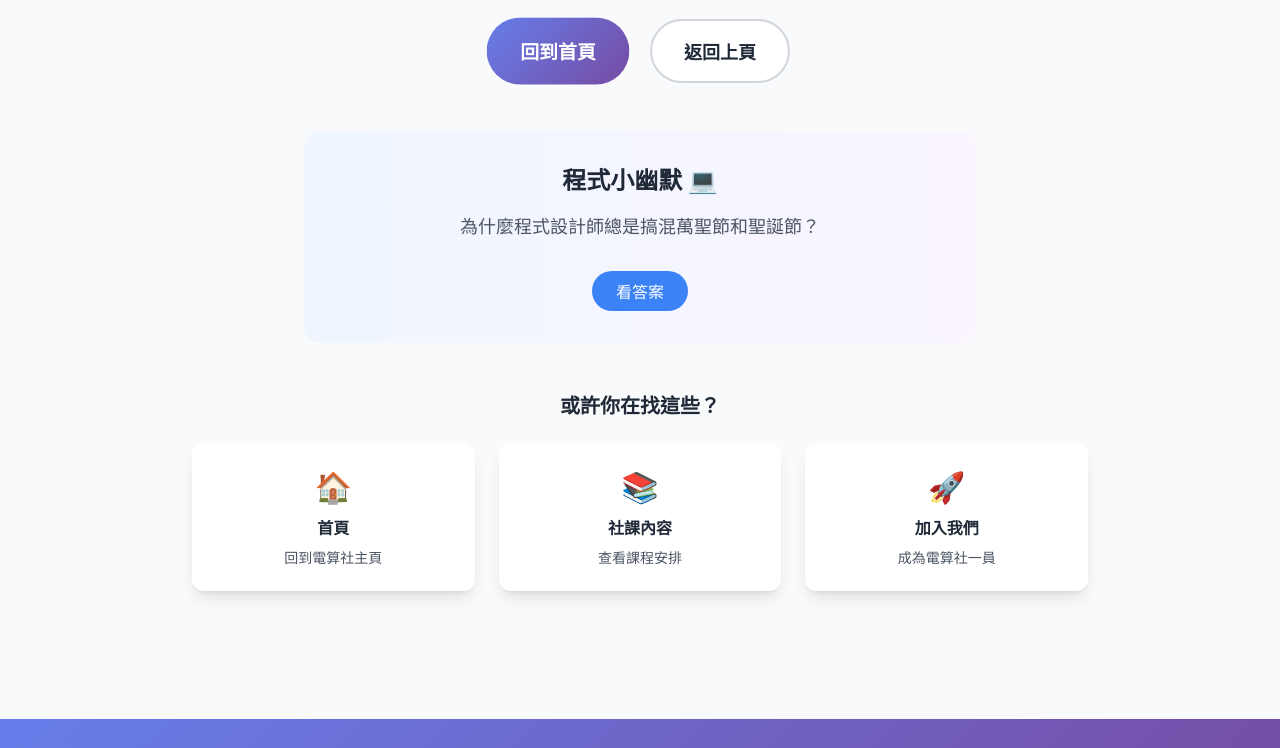
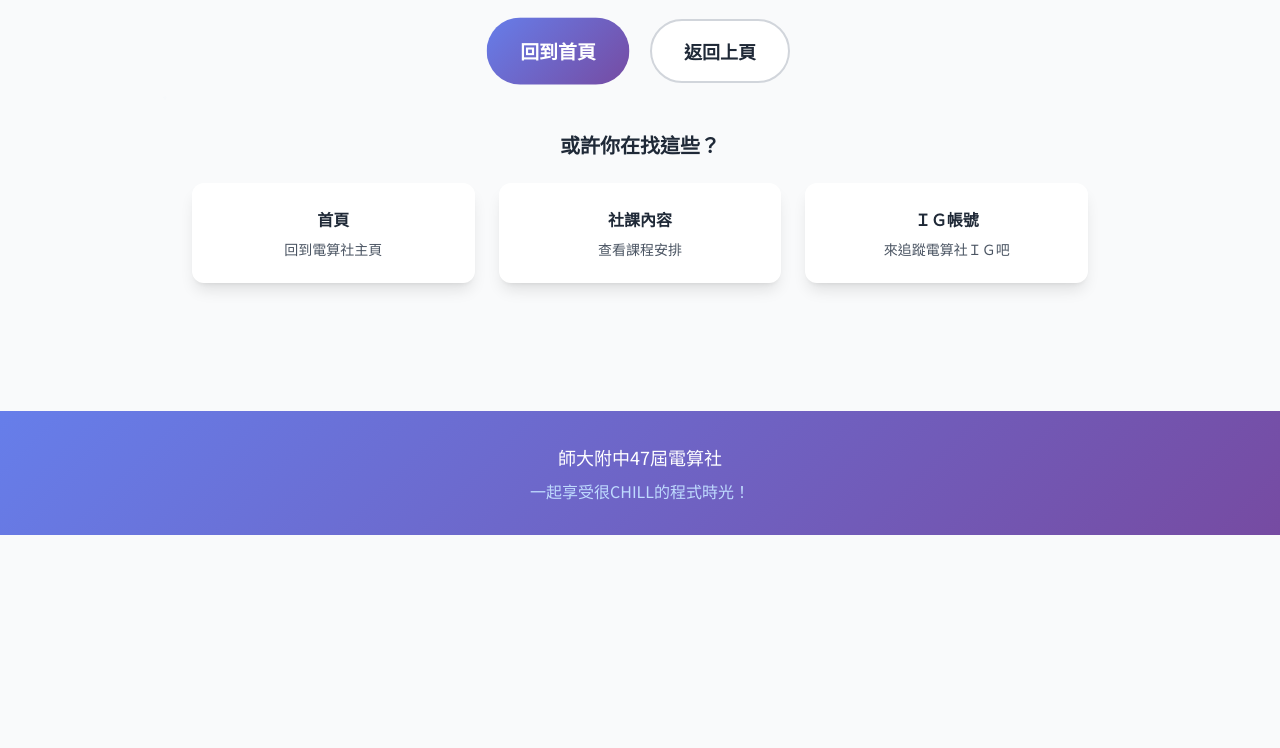
Before and after one commit to hsnucrc47/hsnucrc47.github.io, a plain HTML site: page 404.html in a window 1280 px wide. Shown: the part 497-1245 px from the top of the page. After the commit the page ends 1032 px from the top, so only its background shows below. Drawn offline with nearby package versions, Linux system fonts and the light colour scheme.

Commit message:
更新404頁面

```diff
--- a/404.html
+++ b/404.html
@@ -168,39 +168,21 @@
                 </button>
             </div>
 
-            <!-- Fun Programming Joke -->
-            <div class="bg-gradient-to-r from-blue-50 to-purple-50 rounded-2xl p-8 max-w-2xl mx-auto card-hover">
-                <h3 class="text-2xl font-bold text-gray-800 mb-4">程式小幽默 💻</h3>
-                <p class="text-lg text-gray-600 mb-4" id="joke">
-                    為什麼程式設計師總是搞混萬聖節和聖誕節？
-                </p>
-                <p class="text-base text-gray-500" id="punchline" style="display: none;">
-                    因為 Oct 31 == Dec 25 😄
-                </p>
-                <button onclick="showPunchline()" id="jokeBtn"
-                    class="mt-4 bg-blue-500 text-white px-6 py-2 rounded-full hover:bg-blue-600 transition-colors">
-                    看答案
-                </button>
-            </div>
-
             <!-- Helpful Links -->
             <div class="mt-12">
                 <h3 class="text-xl font-semibold text-gray-800 mb-6">或許你在找這些？</h3>
                 <div class="grid grid-cols-1 md:grid-cols-3 gap-6 max-w-4xl mx-auto">
                     <a href="/" class="bg-white rounded-xl p-6 shadow-lg card-hover">
-                        <div class="text-3xl mb-3">🏠</div>
                         <h4 class="font-semibold text-gray-800 mb-2">首頁</h4>
                         <p class="text-gray-600 text-sm">回到電算社主頁</p>
                     </a>
-                    <a href="#courses" class="bg-white rounded-xl p-6 shadow-lg card-hover">
-                        <div class="text-3xl mb-3">📚</div>
+                    <a href="https://hsnucrc47.github.io/#courses" class="bg-white rounded-xl p-6 shadow-lg card-hover">
                         <h4 class="font-semibold text-gray-800 mb-2">社課內容</h4>
                         <p class="text-gray-600 text-sm">查看課程安排</p>
                     </a>
-                    <a href="#join" class="bg-white rounded-xl p-6 shadow-lg card-hover">
-                        <div class="text-3xl mb-3">🚀</div>
-                        <h4 class="font-semibold text-gray-800 mb-2">加入我們</h4>
-                        <p class="text-gray-600 text-sm">成為電算社一員</p>
+                    <a href="https://www.instagram.com/hsnu_crc/" class="bg-white rounded-xl p-6 shadow-lg card-hover">
+                        <h4 class="font-semibold text-gray-800 mb-2">ＩＧ帳號</h4>
+                        <p class="text-gray-600 text-sm">來追蹤電算社ＩＧ吧</p>
                     </a>
                 </div>
             </div>
```
